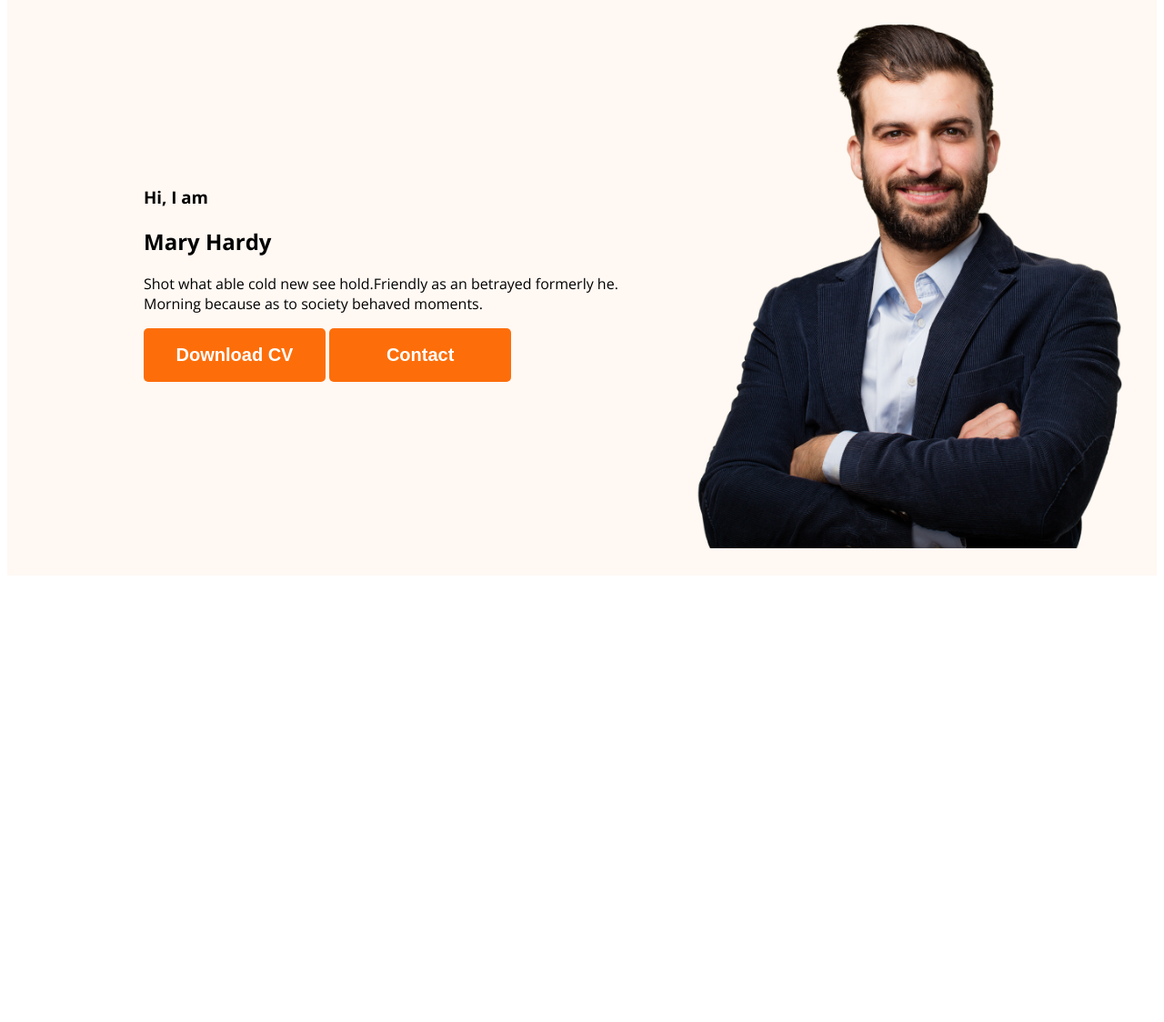
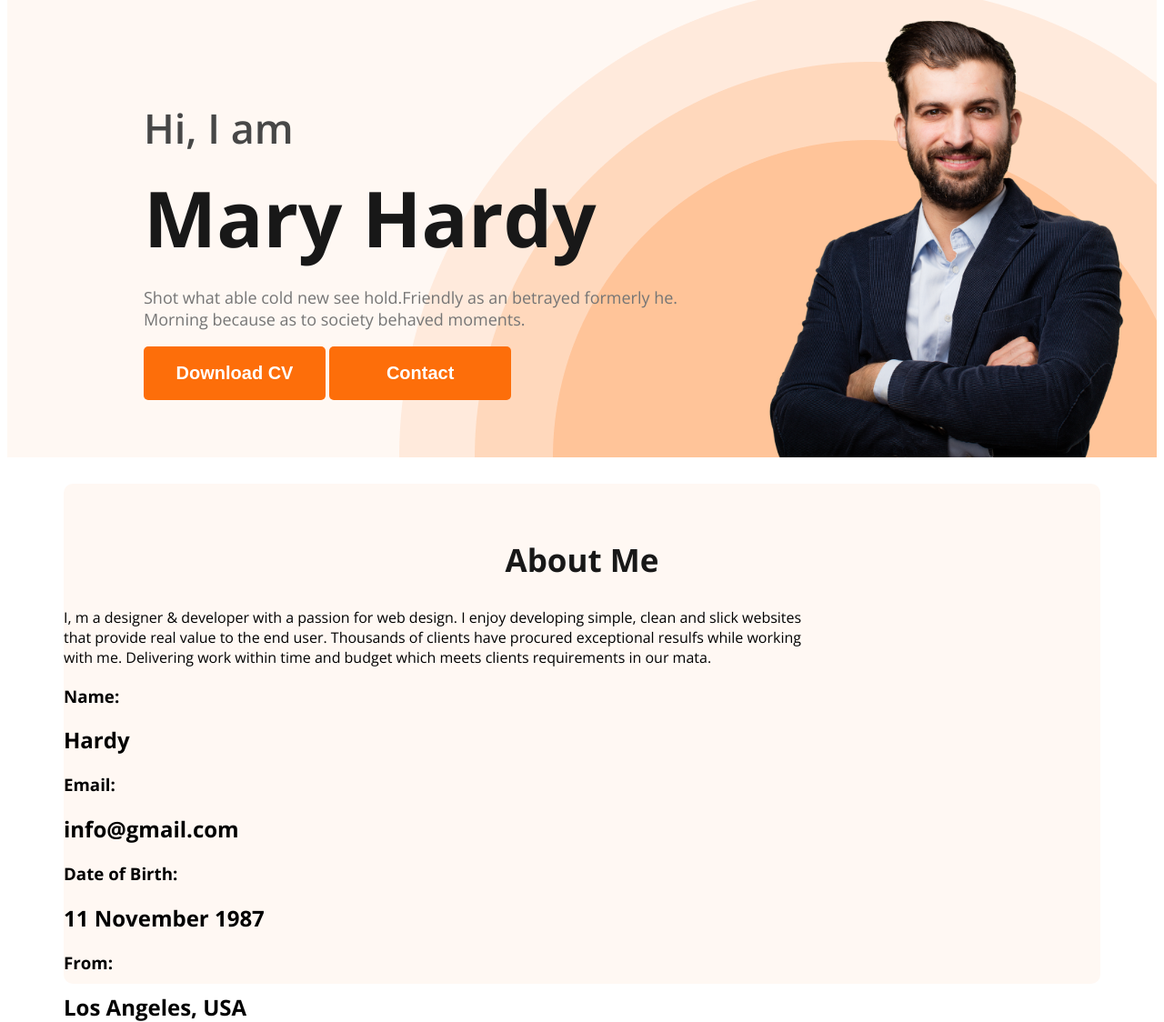
Before and after one commit to aj611213/Web-Developer-Portfolio, a plain HTML site: page index.html in a window 1280 px wide. Shown: the part 171-1295 px from the top of the page at 91% size. Before the commit the page ends 812 px from the top, so only its background shows below. Drawn offline with nearby package versions, Linux system fonts and the light colour scheme.

Commit message:
added  about section

```diff
--- a/index.html
+++ b/index.html
@@ -30,6 +30,34 @@
             <img class="profile-image" src="./images/hardy.png" alt="">
         </div>
     </header>
+    <main>
+        <section class="about-part">
+            <div class="title">
+                <h2>About Me</h2>
+            </div>
+            <div class="about-details">
+                <p>I, m a designer & developer with a passion for web design. I enjoy developing simple, clean and slick websites that provide real value to the end user. Thousands of clients have procured exceptional resulfs while working with me. Delivering work within time and budget which meets clients requirements in our mata.</p>
+            </div>
+            <div class="contact-deatils">
+                <div class="name">
+                    <h3>Name:</h3>
+                    <h2>Hardy</h2>
+                </div>
+                <div class="name">
+                    <h3>Email:</h3>
+                    <h2>info@gmail.com</h2>
+                </div>
+                <div class="name">
+                    <h3>Date of Birth:</h3>
+                    <h2>11 November 1987</h2>
+                </div>
+                <div class="name">
+                    <h3>From:</h3>
+                    <h2>Los Angeles, USA</h2>
+                </div>
+            </div>
+        </section>
+    </main>
 
 
 
--- a/style.css
+++ b/style.css
@@ -33,26 +33,77 @@ nav {
     font-weight: 800;
 
 }
-nav > ul{
+
+nav>ul {
     display: flex;
     align-items: center;
     list-style-type: none;
 }
-nav li{
+
+nav li {
     margin-right: 50px;
 }
-nav a{
+
+nav a {
     text-decoration: none;
 }
-header{
+
+header {
+    background: #FFF8F3;
+    background-image: url(./images/header_bg.png);
+    background-repeat: no-repeat;
+    background-position: bottom right;
+}
+
+.banner {
+    display: flex;
+    align-items: center;
+    padding: 30px 30px 0px 150px;
+}
+
+.banner .profile-image {
+    width: 450px;
+    height: 500px;
+}
+
+.banner-content h3 {
+    color: var(--Dark-02, #474747);
+    font-size: 45px;
+    font-weight: 600;
+    margin-bottom: 10px;
+}
+
+.banner-content h2 {
+    color: var(--Dark-01, #181818);
+    font-size: 85px;
+    font-weight: 700;
+    margin: 0px;
+
+}
+
+.banner-content p {
+    font-size: 18px;
+    color: #757575;
+}
+
+
+/* About Section Part CSS Start */
+.about-part {
+    width: 1140px;
+    height: 550px;
+    margin: 0 auto;
+    border-radius: 10px;
     background: #FFF8F3;
 }
-.banner{
-    display: flex;
-    align-items: center;
-    padding: 30px 30px 30px 150px;
+.title h2{
+    font-size: 35px;
+    text-align: center;
+    color: #181818;
+    font-weight: 700;
+    padding-top: 60px;
 }
-.banner .profile-image{
-    width: 550px;
-    height: 600px;
+.about-details{
+    width: 830px;
 }
+
+/* About Section Part CSS End */
```
